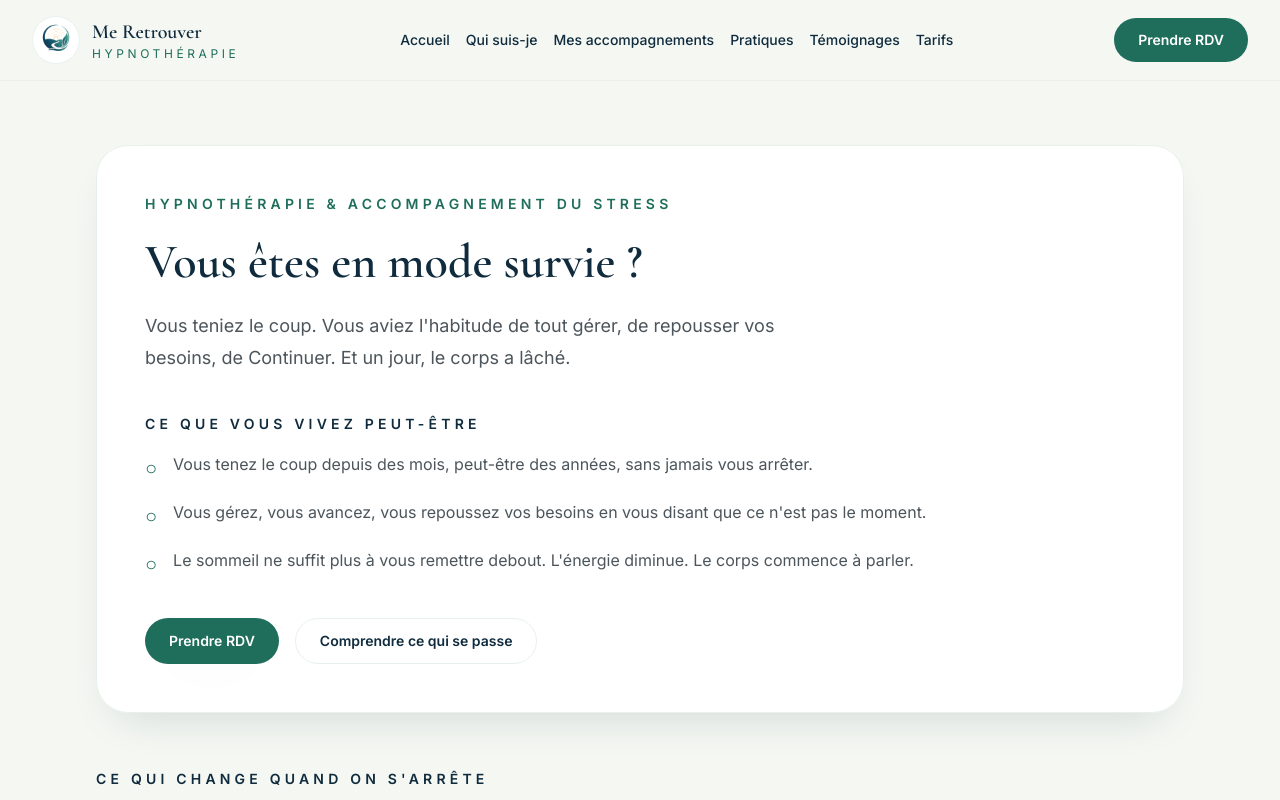
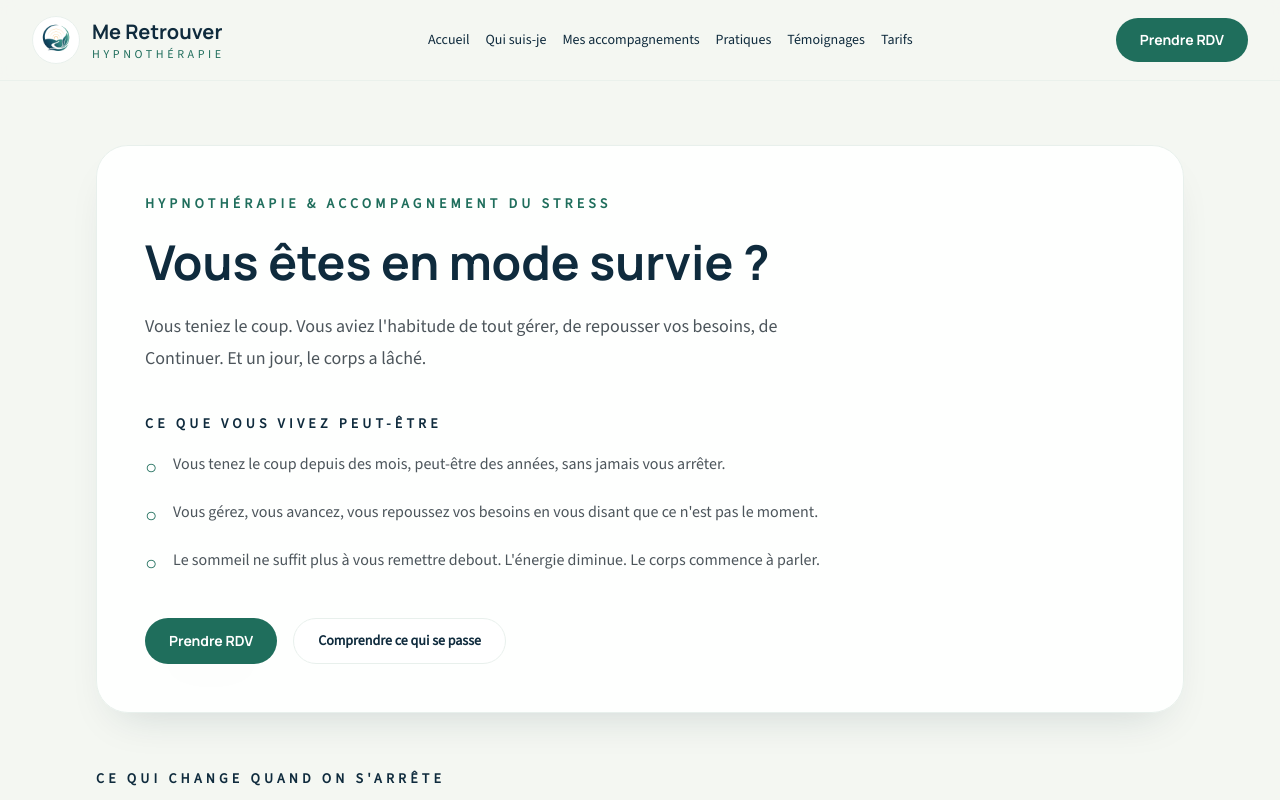
Before and after one commit to ssivadier/MeRetrouver, a Next.js app: page / in a window 1280 px wide. Shown: the top 800 px of the page. Built offline with nearby package versions, Linux system fonts and the light colour scheme.

Commit message:
Test new fonts: Manrope (titles) + Source Sans 3 (body)
- Titles: Manrope Bold (700)
- Body: Source Sans 3 Regular (400)
- Buttons: Manrope SemiBold (600) via font-btn class
- Replaces Cormorant Garamond and Inter

```diff
--- a/app/layout.tsx
+++ b/app/layout.tsx
@@ -1,22 +1,22 @@
 import './globals.css';
 import type { Metadata } from 'next';
-import { Cormorant_Garamond, Inter } from 'next/font/google';
+import { Manrope, Source_Sans_3 } from 'next/font/google';
 import Script from 'next/script';
 import { SiteLayout } from '@/components/site-layout';
 import { siteConfig } from '@/content/site';
 
-const displayFont = Cormorant_Garamond({
+const displayFont = Manrope({
   subsets: ['latin'],
   display: 'swap',
   variable: '--font-display',
-  weight: ['500', '600', '700'],
+  weight: ['700'],
 });
 
-const bodyFont = Inter({
+const bodyFont = Source_Sans_3({
   subsets: ['latin'],
   display: 'swap',
   variable: '--font-body',
-  weight: ['400', '500', '600', '700'],
+  weight: ['400'],
 });
 
 const gaMeasurementId = process.env.NEXT_PUBLIC_GA_ID?.trim();
--- a/tailwind.config.ts
+++ b/tailwind.config.ts
@@ -22,6 +22,7 @@ export default {
       fontFamily: {
         display: ['var(--font-display)', 'Georgia', 'serif'],
         body: ['var(--font-body)', 'Segoe UI', 'sans-serif'],
+        btn: ['var(--font-display)', 'Segoe UI', 'sans-serif'],
       },
       spacing: {
         18: '4.5rem',
@@ -40,7 +41,7 @@ export default {
     plugin(function ({ addComponents }) {
       addComponents({
         '.btn-cta-primary': {
-          '@apply inline-flex items-center justify-center rounded-full bg-brand-emerald px-6 py-3 text-sm font-semibold text-white shadow-soft transition duration-300 ease-out hover:bg-brand-emeraldHover focus-visible:outline-none focus-visible:ring-2 focus-visible:ring-brand-emerald/40': {},
+          '@apply inline-flex items-center justify-center rounded-full bg-brand-emerald px-6 py-3 font-btn text-sm font-semibold text-white shadow-soft transition duration-300 ease-out hover:bg-brand-emeraldHover focus-visible:outline-none focus-visible:ring-2 focus-visible:ring-brand-emerald/40': {},
         },
         '.card-surface': {
           '@apply rounded-3xl border border-brand-mist bg-white/90 p-6 shadow-soft transition-all duration-300 ease-out hover:-translate-y-0.5 hover:border-brand-emerald/30': {},
```
